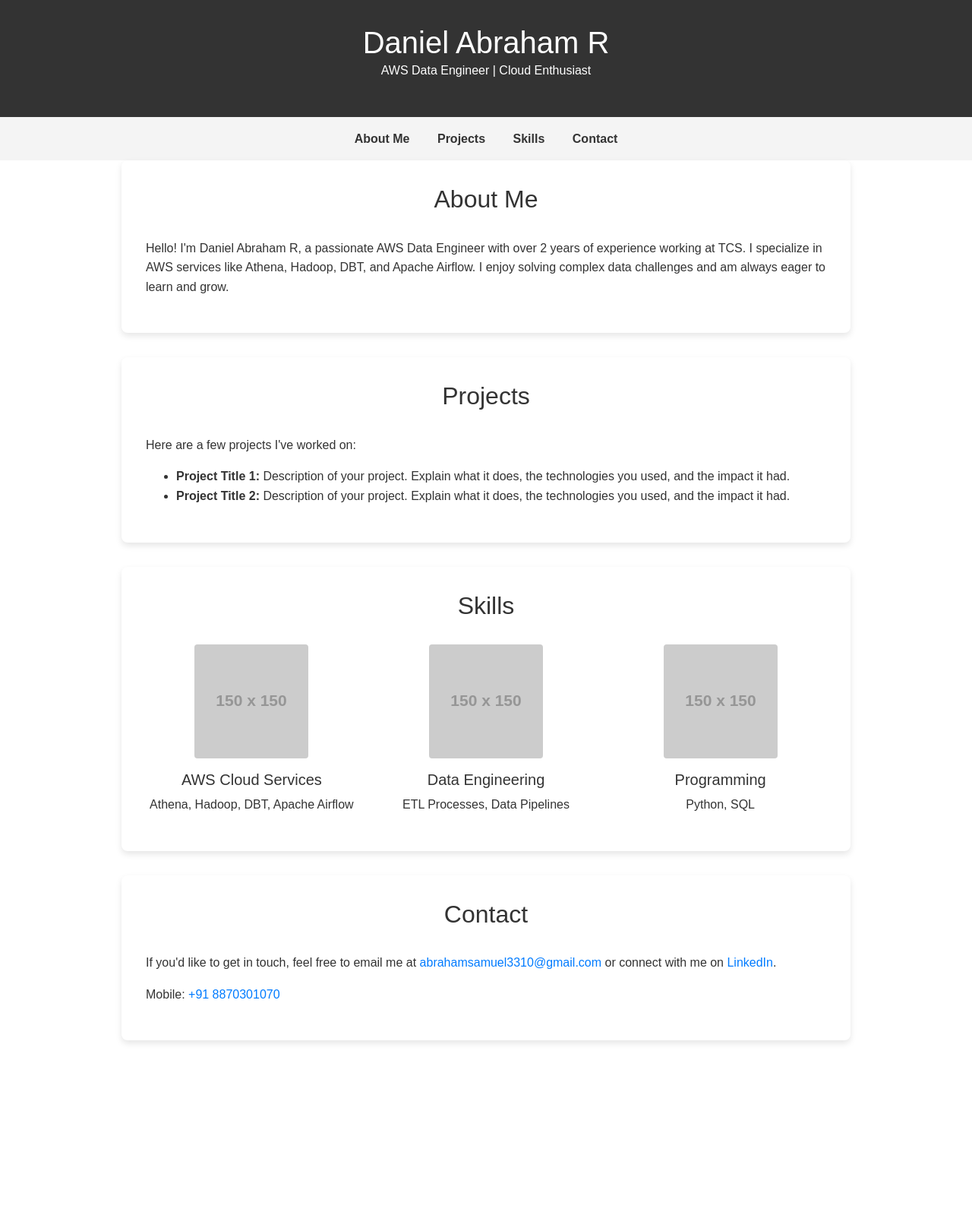
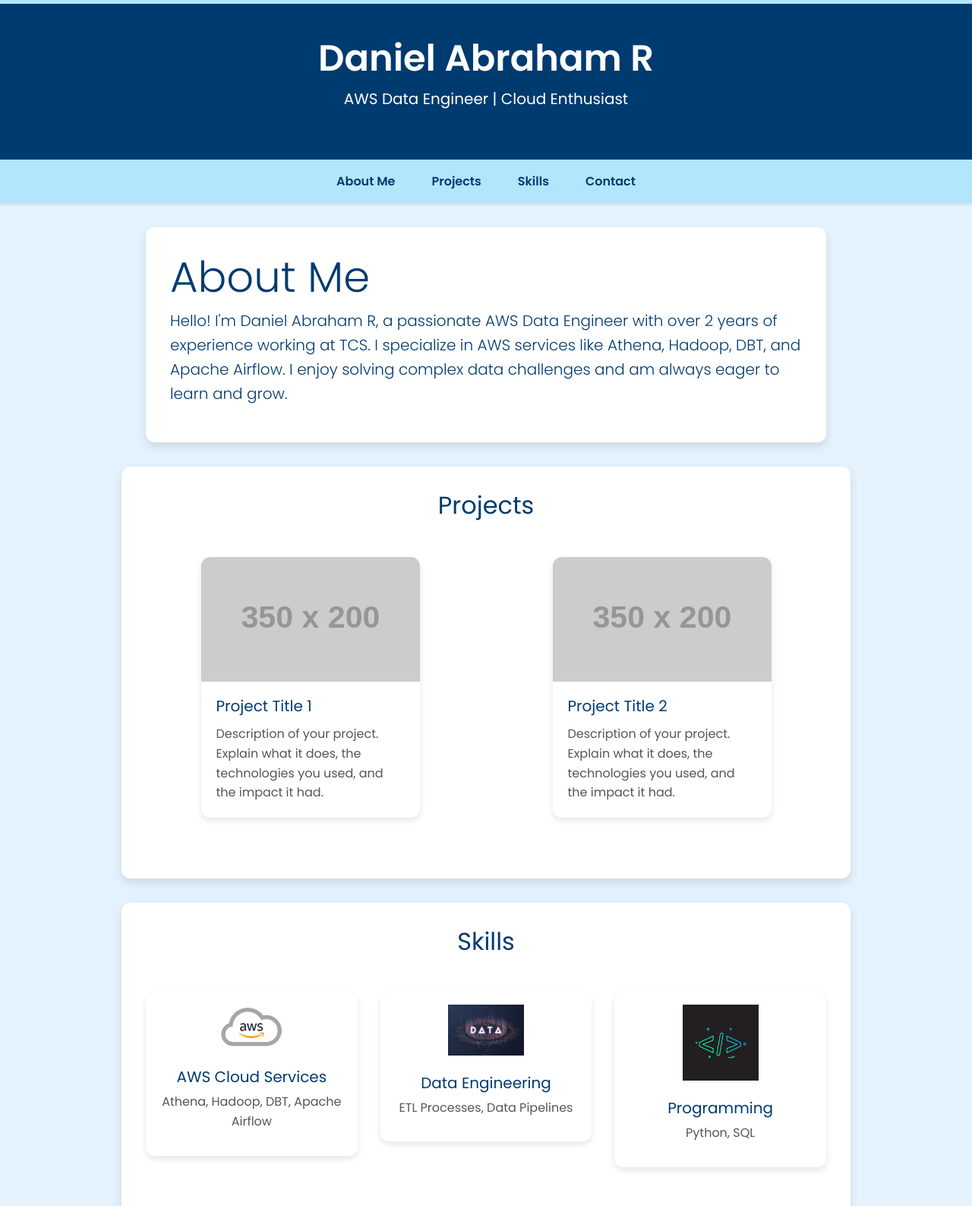
Before and after one commit to DannyBoy3310/DannyBoy3310.github.io, a plain HTML site: page index.html in a window 1280 px wide. Shown: the top 1587 px of the page at 76% size. Before the commit the page ends 1401 px from the top, so only its background shows below. Drawn offline with nearby package versions, Linux system fonts and the light colour scheme; placeholder pictures from the web are drawn by us.

Commit message:
Update index.html

```diff
--- a/index.html
+++ b/index.html
@@ -6,46 +6,58 @@
     <title>Daniel Abraham R | Portfolio</title>
     <!-- Bootstrap 4 CSS -->
     <link rel="stylesheet" href="https://stackpath.bootstrapcdn.com/bootstrap/4.5.2/css/bootstrap.min.css">
+    <!-- Google Font -->
+    <link href="https://fonts.googleapis.com/css2?family=Poppins:wght@300;400;600&display=swap" rel="stylesheet">
     <style>
         body {
-            font-family: 'Arial', sans-serif;
+            font-family: 'Poppins', sans-serif;
             color: #333;
             margin: 0;
             padding: 0;
             line-height: 1.6;
+            background-color: #e3f2fd; /* Light Blue Background */
+            scroll-behavior: smooth; /* Smooth Scrolling */
         }
         header {
-            background: #333;
+            background: #003b6f; /* Dark Blue */
             color: #fff;
-            padding: 2rem 0;
+            padding: 3rem 0;
             text-align: center;
+            position: relative;
+            z-index: 1;
         }
         header h1 {
             margin: 0;
-            font-size: 2.5rem;
+            font-size: 3rem;
+            font-weight: 600; /* Semi-Bold */
+        }
+        header p {
+            font-size: 1.25rem;
+            margin-top: 0.5rem;
         }
         nav {
-            text-align: center;
+            display: flex;
+            justify-content: center;
+            background: #b3e5fc; /* Lighter Blue */
             padding: 1rem 0;
-            background: #f4f4f4;
+            box-shadow: 0 2px 4px rgba(0, 0, 0, 0.1);
+            margin-bottom: 2rem; /* Space between Navbar and Jumbotron */
         }
         nav a {
-            margin: 0 1rem;
-            color: #333;
+            margin: 0 1.5rem;
+            color: #003b6f; /* Dark Blue */
             text-decoration: none;
-            font-weight: bold;
+            font-weight: 600; /* Semi-Bold */
+            transition: color 0.3s ease;
+        }
+        nav a.active {
+            color: #0056b3; /* Slightly Brighter Blue */
+        }
+        nav a:hover {
+            color: #0056b3; /* Slightly Brighter Blue */
         }
         section {
-            padding: 2rem 0;
-        }
-        footer {
-            background: #333;
-            color: #fff;
-            text-align: center;
-            padding: 1rem 0;
-            position: fixed;
-            width: 100%;
-            bottom: 0;
+            padding: 4rem 0;
         }
         .container {
             max-width: 960px;
@@ -54,26 +66,82 @@
         }
         .section-title {
             text-align: center;
-            margin-bottom: 2rem;
+            margin-bottom: 3rem;
+            font-weight: 600; /* Semi-Bold */
+            color: #003b6f; /* Dark Blue */
         }
-        .skills-box img {
-            max-width: 100%;
-            height: auto;
-            border-radius: 4px;
-        }
-        .skills-box h5 {
-            margin-top: 1rem;
+        .jumbotron {
+            background-color: #b3e5fc; /* Lighter Blue */
+            color: #003b6f; /* Dark Blue */
+            border-radius: 12px;
+            box-shadow: 0 6px 12px rgba(0, 0, 0, 0.1);
+            padding: 2rem;
+            margin-top: 2rem; /* Added margin-top to create space from navbar */
         }
         .shadow-container {
             padding: 2rem;
             background: #fff;
-            border-radius: 8px;
+            border-radius: 12px;
+            box-shadow: 0 6px 12px rgba(0, 0, 0, 0.1);
+            margin-bottom: 2rem;
+        }
+        .progress-container {
+            position: fixed;
+            top: 0;
+            left: 0;
+            width: 100%;
+            height: 5px;
+            background-color: #b3e5fc; /* Lighter Blue */
+            z-index: 1000;
+        }
+        .progress-bar {
+            height: 100%;
+            background-color: #003b6f; /* Dark Blue */
+            width: 0;
+            transition: width 0.3s ease;
+        }
+        .card {
+            border: none;
+            border-radius: 12px;
             box-shadow: 0 4px 8px rgba(0, 0, 0, 0.1);
-            margin-bottom: 2rem;
+            margin-bottom: 1.5rem;
+        }
+        .card-img-top {
+            border-radius: 12px 12px 0 0;
+        }
+        .card-title {
+            color: #003b6f; /* Dark Blue */
+        }
+        .card-text {
+            color: #555;
+        }
+        .skills-box {
+            padding: 1rem;
+            background: #fff;
+            border-radius: 12px;
+            box-shadow: 0 4px 8px rgba(0, 0, 0, 0.1);
+            margin-bottom: 1.5rem;
+        }
+        .skills-box img {
+            width: 100px; /* Adjust the width as needed */
+            height: auto;
+            margin-bottom: 1rem; /* Adds space between the image and text */
+        }
+        .skills-box h5 {
+            margin: 0.5rem 0;
+            color: #003b6f; /* Dark Blue */
+        }
+        .skills-box p {
+            color: #555;
         }
     </style>
 </head>
-<body>
+<body data-spy="scroll" data-target="#navbar" data-offset="60">
+
+    <!-- Progress Bar -->
+    <div class="progress-container">
+        <div id="scroll-progress" class="progress-bar"></div>
+    </div>
 
     <!-- Header -->
     <header>
@@ -82,7 +150,7 @@
     </header>
 
     <!-- Navigation -->
-    <nav>
+    <nav id="navbar">
         <a href="#about">About Me</a>
         <a href="#projects">Projects</a>
         <a href="#skills">Skills</a>
@@ -90,11 +158,11 @@
     </nav>
 
     <!-- About Me -->
-    <section id="about" class="container shadow-container">
-        <div class="section-title">
-            <h2>About Me</h2>
+    <section id="about" class="container">
+        <div class="jumbotron shadow-container">
+            <h1 class="display-4">About Me</h1>
+            <p class="lead">Hello! I'm Daniel Abraham R, a passionate AWS Data Engineer with over 2 years of experience working at TCS. I specialize in AWS services like Athena, Hadoop, DBT, and Apache Airflow. I enjoy solving complex data challenges and am always eager to learn and grow.</p>
         </div>
-        <p>Hello! I'm Daniel Abraham R, a passionate AWS Data Engineer with over 2 years of experience working at TCS. I specialize in AWS services like Athena, Hadoop, DBT, and Apache Airflow. I enjoy solving complex data challenges and am always eager to learn and grow.</p>
     </section>
 
     <!-- Projects -->
@@ -102,12 +170,26 @@
         <div class="section-title">
             <h2>Projects</h2>
         </div>
-        <p>Here are a few projects I've worked on:</p>
-        <ul>
-            <li><strong>Project Title 1:</strong> Description of your project. Explain what it does, the technologies you used, and the impact it had.</li>
-            <li><strong>Project Title 2:</strong> Description of your project. Explain what it does, the technologies you used, and the impact it had.</li>
-            <!-- Add more projects as needed -->
-        </ul>
+        <div class="row justify-content-center">
+            <div class="col-md-6 mb-4 d-flex justify-content-center">
+                <div class="card" style="width: 18rem;">
+                    <img src="https://via.placeholder.com/350x200" class="card-img-top" alt="Project 1 Image">
+                    <div class="card-body">
+                        <h5 class="card-title">Project Title 1</h5>
+                        <p class="card-text">Description of your project. Explain what it does, the technologies you used, and the impact it had.</p>
+                    </div>
+                </div>
+            </div>
+            <div class="col-md-6 mb-4 d-flex justify-content-center">
+                <div class="card" style="width: 18rem;">
+                    <img src="https://via.placeholder.com/350x200" class="card-img-top" alt="Project 2 Image">
+                    <div class="card-body">
+                        <h5 class="card-title">Project Title 2</h5>
+                        <p class="card-text">Description of your project. Explain what it does, the technologies you used, and the impact it had.</p>
+                    </div>
+                </div>
+            </div>
+        </div>
     </section>
 
     <!-- Skills -->
@@ -116,23 +198,23 @@
             <h2>Skills</h2>
         </div>
         <div class="row">
-            <div class="col-md-4 text-center">
+            <div class="col-md-4 text-center mb-4">
                 <div class="skills-box">
-                    <img src="https://via.placeholder.com/150" alt="AWS Cloud Services">
+                    <img src="AWS_logo.png" alt="AWS Cloud Services">
                     <h5>AWS Cloud Services</h5>
                     <p>Athena, Hadoop, DBT, Apache Airflow</p>
                 </div>
             </div>
-            <div class="col-md-4 text-center">
+            <div class="col-md-4 text-center mb-4">
                 <div class="skills-box">
-                    <img src="https://via.placeholder.com/150" alt="Data Engineering">
+                    <img src="data.jpg" alt="Data Engineering">
                     <h5>Data Engineering</h5>
                     <p>ETL Processes, Data Pipelines</p>
                 </div>
             </div>
-            <div class="col-md-4 text-center">
+            <div class="col-md-4 text-center mb-4">
                 <div class="skills-box">
-                    <img src="https://via.placeholder.com/150" alt="Programming">
+                    <img src="coding.jpg" alt="Programming">
                     <h5>Programming</h5>
                     <p>Python, SQL</p>
                 </div>
@@ -145,15 +227,23 @@
         <div class="section-title">
             <h2>Contact</h2>
         </div>
-        <p>If you'd like to get in touch, feel free to email me at <a href="mailto:abrahamsamuel3310@gmail.com">abrahamsamuel3310@gmail.com</a> or connect with me on <a href="https://www.linkedin.com/in/daniel-abraham-r/">LinkedIn</a>.</p>
+        <p>If you'd like to get in touch, feel free to email me at <a href="mailto:abrahamsamuel3310@gmail.com">abrahamsamuel3310@gmail.com</a> or connect with me on <a href="https://www.linkedin.com/in/daniel-abraham-r/">LinkedIn</a></p>
         <p>Mobile: <a href="tel:+918870301070">+91 8870301070</a></p>
     </section>
 
-
     <!-- Bootstrap JS and dependencies -->
-    <script src="https://code.jquery.com/jquery-3.5.1.slim.min.js"></script>
-    <script src="https://cdn.jsdelivr.net/npm/@popperjs/core@2.9.3/dist/umd/popper.min.js"></script>
+    <script src="https://cdn.jsdelivr.net/npm/@popperjs/core@2.5.3/dist/umd/popper.min.js"></script>
     <script src="https://stackpath.bootstrapcdn.com/bootstrap/4.5.2/js/bootstrap.min.js"></script>
 
+    <!-- JavaScript for Scroll Progress -->
+    <script>
+        document.addEventListener('scroll', function () {
+            const scrollProgress = document.getElementById('scroll-progress');
+            const scrollHeight = document.documentElement.scrollHeight - window.innerHeight;
+            const scrollTop = window.scrollY;
+            const scrollPercent = (scrollTop / scrollHeight) * 100;
+            scrollProgress.style.width = scrollPercent + '%';
+        });
+    </script>
 </body>
 </html>
```
